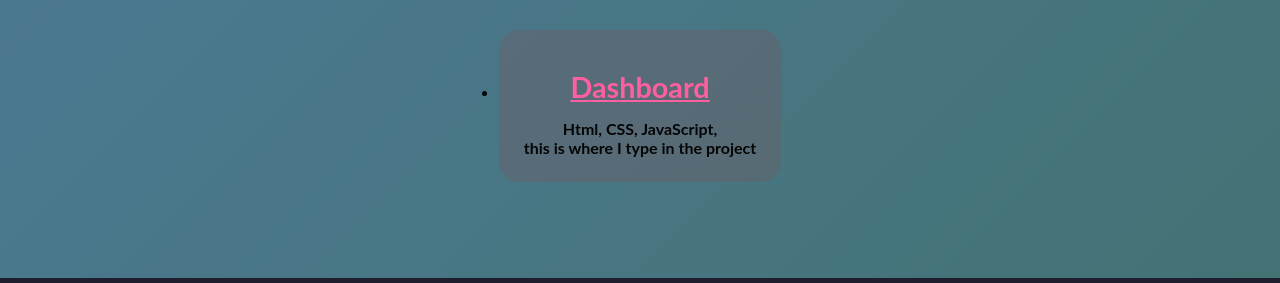
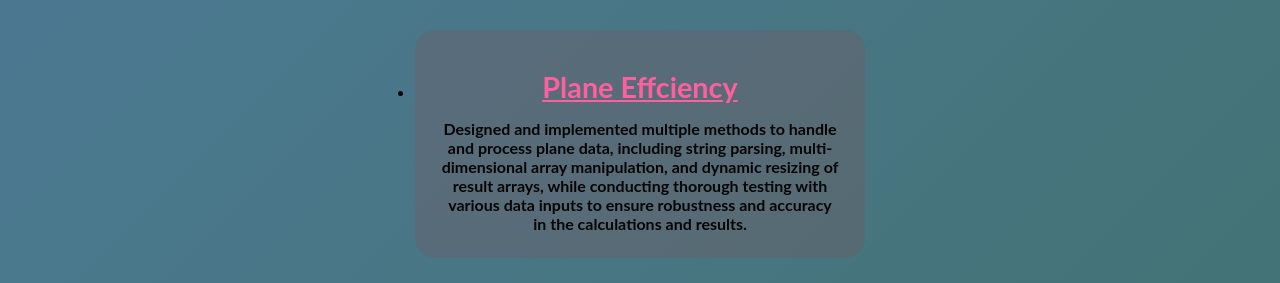
Before and after one commit to AbelSamson1/Self-Portfolio, a plain HTML site: page index.html in a window 1280 px wide. Shown: the part 2133-2416 px from the top of the page. Drawn offline with Linux system fonts and the light colour scheme; some icons are missing.

Commit message:
Add files via upload

```diff
--- a/index.html
+++ b/index.html
@@ -162,12 +162,11 @@
           <li class="project">
             <div class="project__wrapper">
               <div class="project__description">
-                <h3 class="project__description--title">Dashboard</h3>
-                <h4 class="project__description--sub-title">
-                  Html, CSS, JavaScript,
+                <h3 class="project__description--title">Plane Effciency</h3>
+                <h4></h4>
                 </h4>
                 <p class="project__description--para">
-                this is where I type in the project
+                Designed and implemented multiple methods to handle and process plane data, including string parsing, multi-dimensional array manipulation, and dynamic resizing of result arrays, while conducting thorough testing with various data inputs to ensure robustness and accuracy in the calculations and results.
                 </p>
                 <div class="project__description--links">
                   <a href="https://github.com/AbelSamson1" target="_blank" class="project__description--link">
```
Also changed, not shown: 1 other file.
